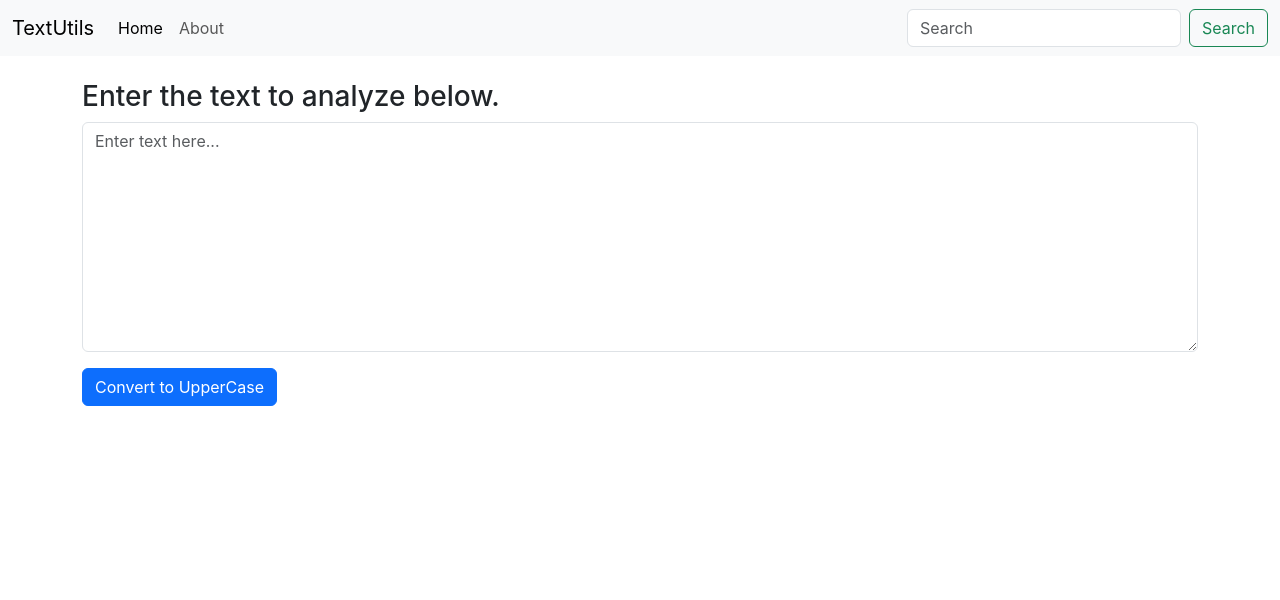
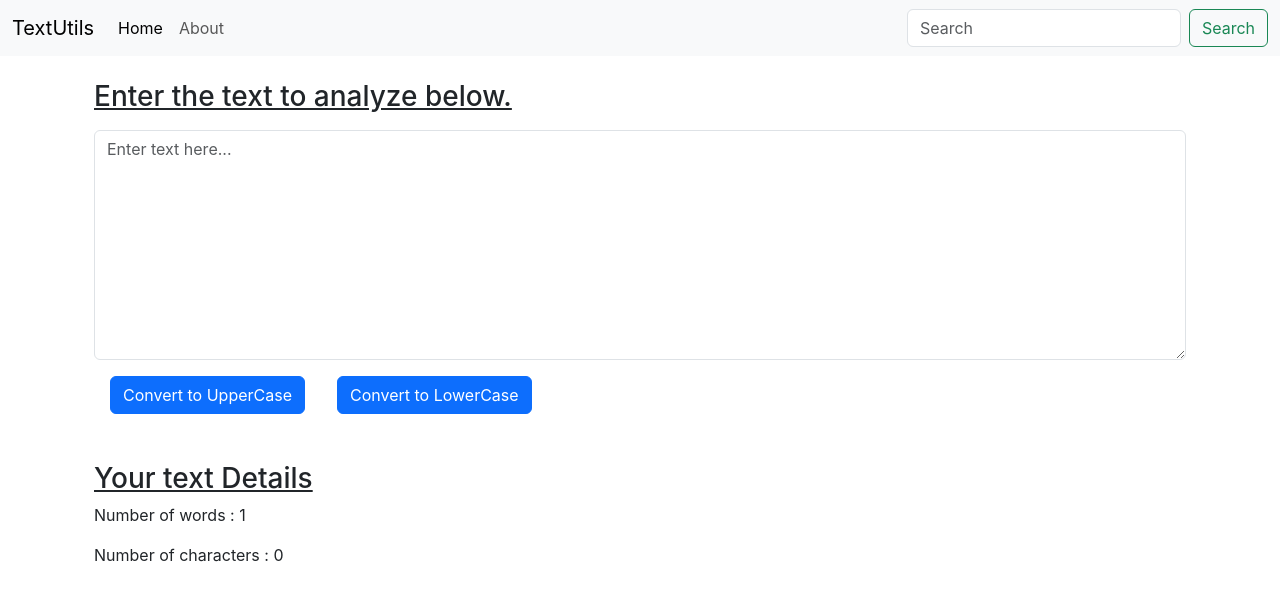
Before and after one commit to anshgupta6031/Text-Utility-App-Using-React.js, a React (Create React App) app: page / in a window 1280 px wide. Shown: the top 600 px of the page. Built offline with nearby package versions, Linux system fonts and the light colour scheme.

Commit message:
video 8 completed

```diff
--- a/src/components/TextForm.js
+++ b/src/components/TextForm.js
@@ -2,14 +2,14 @@
 
 
 
-import React, {useState} from 'react'                       //  useState is a hooke........
+import React, { useState } from 'react'                       //  useState is a hooke........
 
 export default function TextForm(props) {
 
-    const[text, setText] = useState("")               //  "" is the default value of text variable(state) which can only be changed by the 'setText' function....
+    const [text, setText] = useState("")               //  "" is the default value of text variable(state) which can only be changed by the 'setText' function....
 
 
-    const handleUpClick = ()=>{
+    const handleUpClick = () => {
         console.log("UpperCase was clicked...")
 
         let newText = text.toUpperCase()
@@ -19,21 +19,40 @@ export default function TextForm(props) {
     }
 
 
-    const handleOnChange = (event)=>{
+    const handleOnChange = (event) => {
         console.log("On change")
 
         setText(event.target.value)                     //  updates the text after every change.....
     }
 
 
+    const handleLoClick = () => {
+        console.log("LowerCase was clicked...")
+
+        let newText = text.toLowerCase()
+        setText(newText)
+    }
+
+
     return (
-        <div>
-            <div className="mb-3 my-4">
-                <h3>{props.heading}</h3>
-                <textarea className="form-control" id="myBox" rows="9" placeholder='Enter text here...' value={text} onChange={handleOnChange}></textarea>
+        <>
+            <div className="container">
+                <div className="mb-3 my-4">
+                    <h3><u>{props.heading}</u></h3>
+                    <textarea className="form-control my-3" id="myBox" rows="9" placeholder='Enter text here...' value={text} onChange={handleOnChange}></textarea>
+                </div>
+
+                <button className="btn btn-primary mx-3" onClick={handleUpClick}>Convert to UpperCase</button>
+                <button className="btn btn-primary mx-3" onClick={handleLoClick}>Convert to LowerCase</button>
             </div>
 
-            <button className="btn btn-primary" onClick={handleUpClick}>Convert to UpperCase</button>
-        </div>
+
+            <div className="container my-5">
+                <h3><u>Your text Details</u></h3>
+
+                <p>Number of words : {text.split(" ").length}</p>
+                <p>Number of characters : {text.length}</p>
+            </div>
+        </>
     )
 }
```
